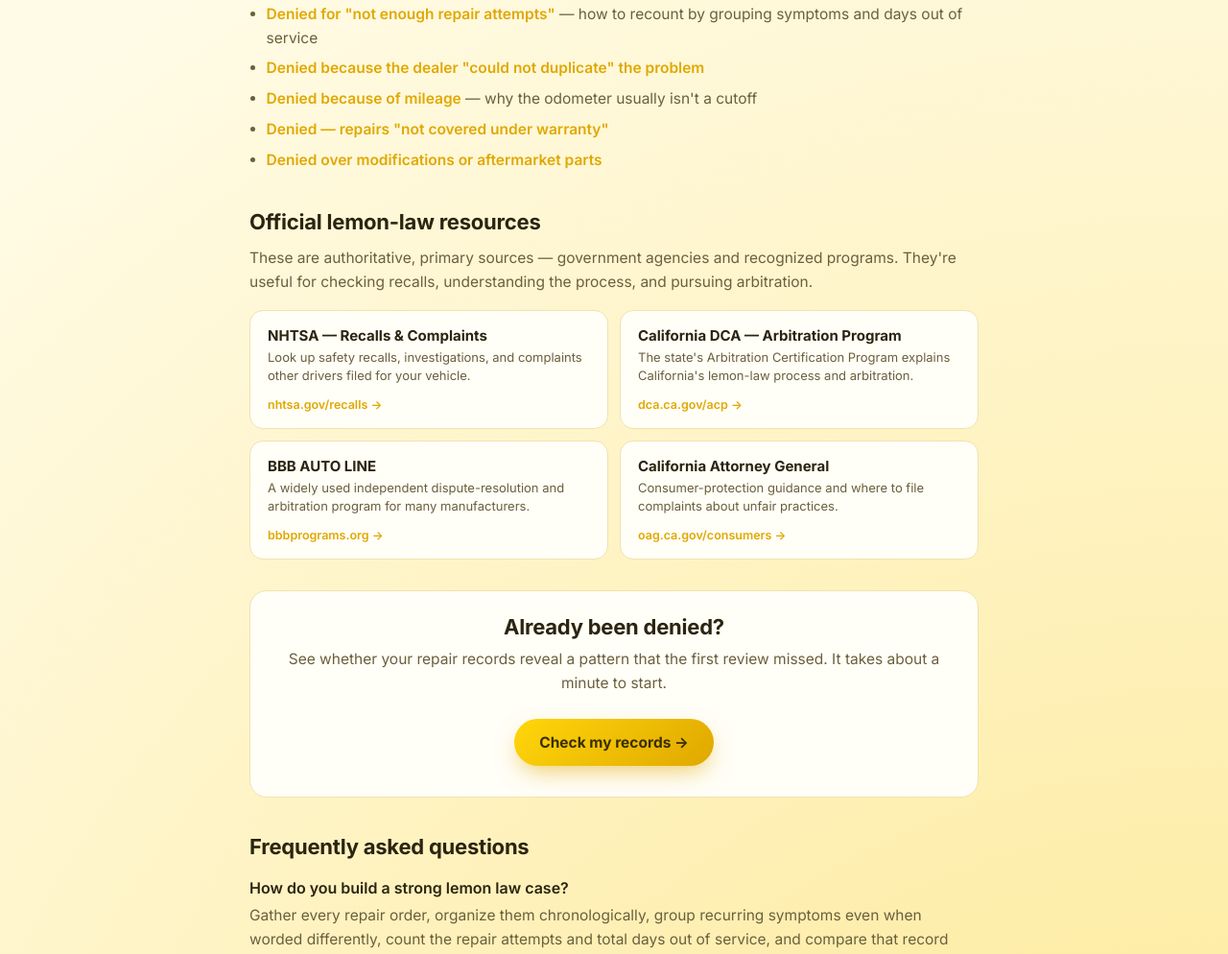
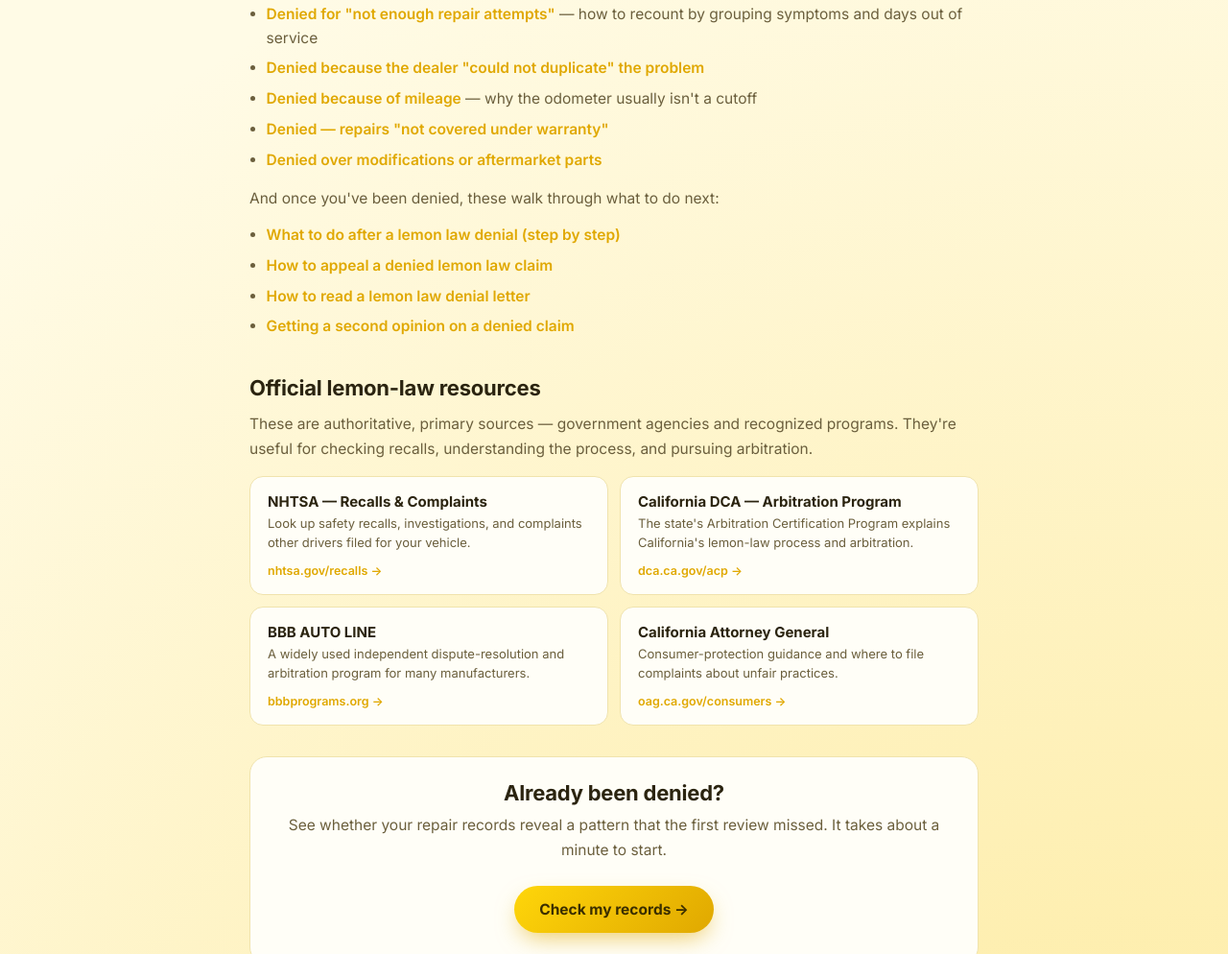
Before and after one commit to BabyB3/deniedlemonlaw, a plain HTML site: page guide/index.html in a window 1280 px wide. Shown: the part 3140-4134 px from the top of the page at 96% size. Drawn offline with Linux system fonts and the light colour scheme.

Commit message:
Add files via upload

```diff
--- a/guide/index.html
+++ b/guide/index.html
@@ -214,6 +214,13 @@
     <li><a href="/denied-not-under-warranty/">Denied — repairs "not covered under warranty"</a></li>
     <li><a href="/denied-modifications/">Denied over modifications or aftermarket parts</a></li>
   </ul>
+  <p>And once you've been denied, these walk through what to do next:</p>
+  <ul>
+    <li><a href="/what-to-do-after-lemon-law-denial/">What to do after a lemon law denial (step by step)</a></li>
+    <li><a href="/appeal-denied-lemon-law/">How to appeal a denied lemon law claim</a></li>
+    <li><a href="/lemon-law-denial-letter/">How to read a lemon law denial letter</a></li>
+    <li><a href="/second-opinion-denied-lemon-law/">Getting a second opinion on a denied claim</a></li>
+  </ul>
 
   <h2 id="resources">Official lemon-law resources</h2>
   <p>These are authoritative, primary sources — government agencies and recognized programs. They're useful for checking recalls, understanding the process, and pursuing arbitration.</p>
```
